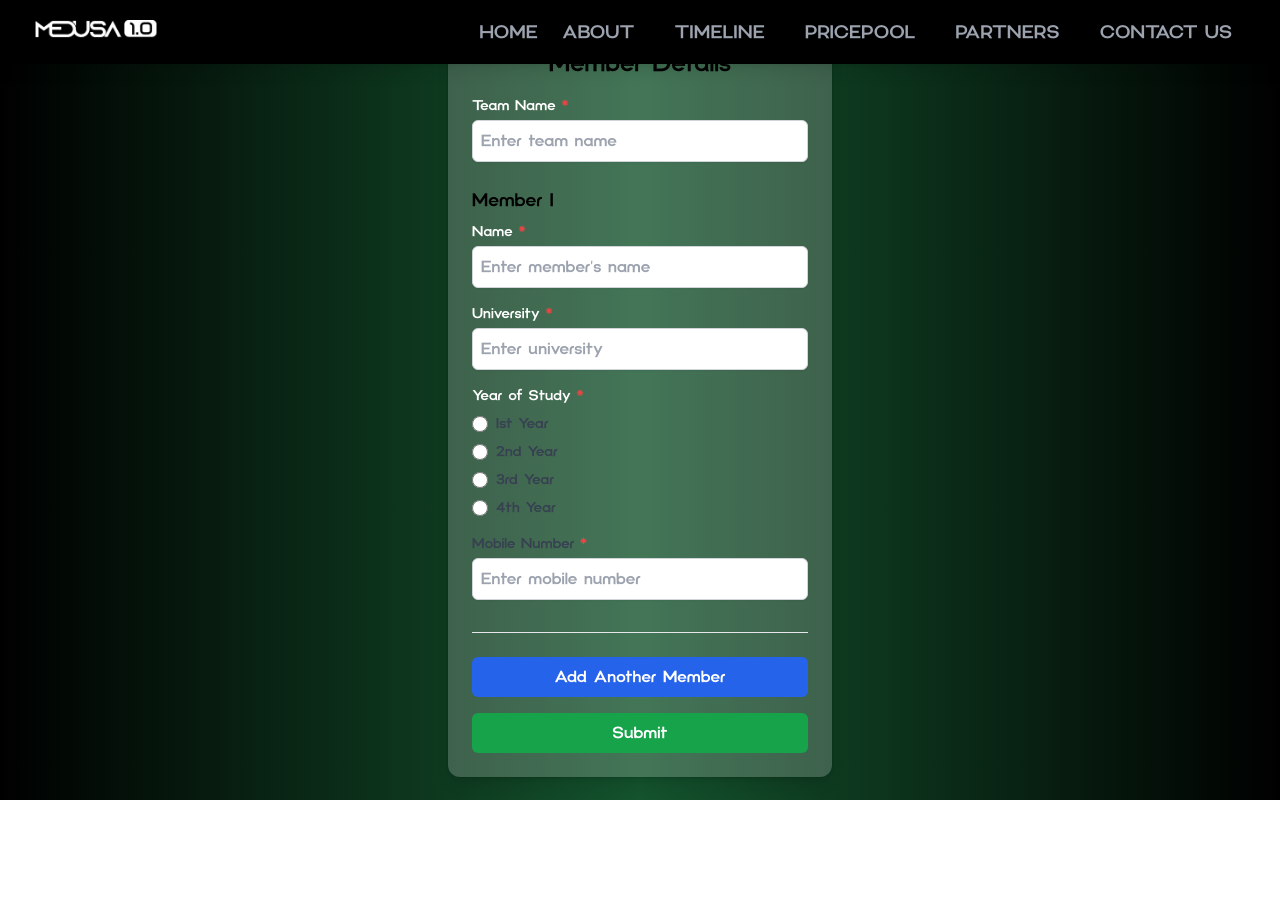
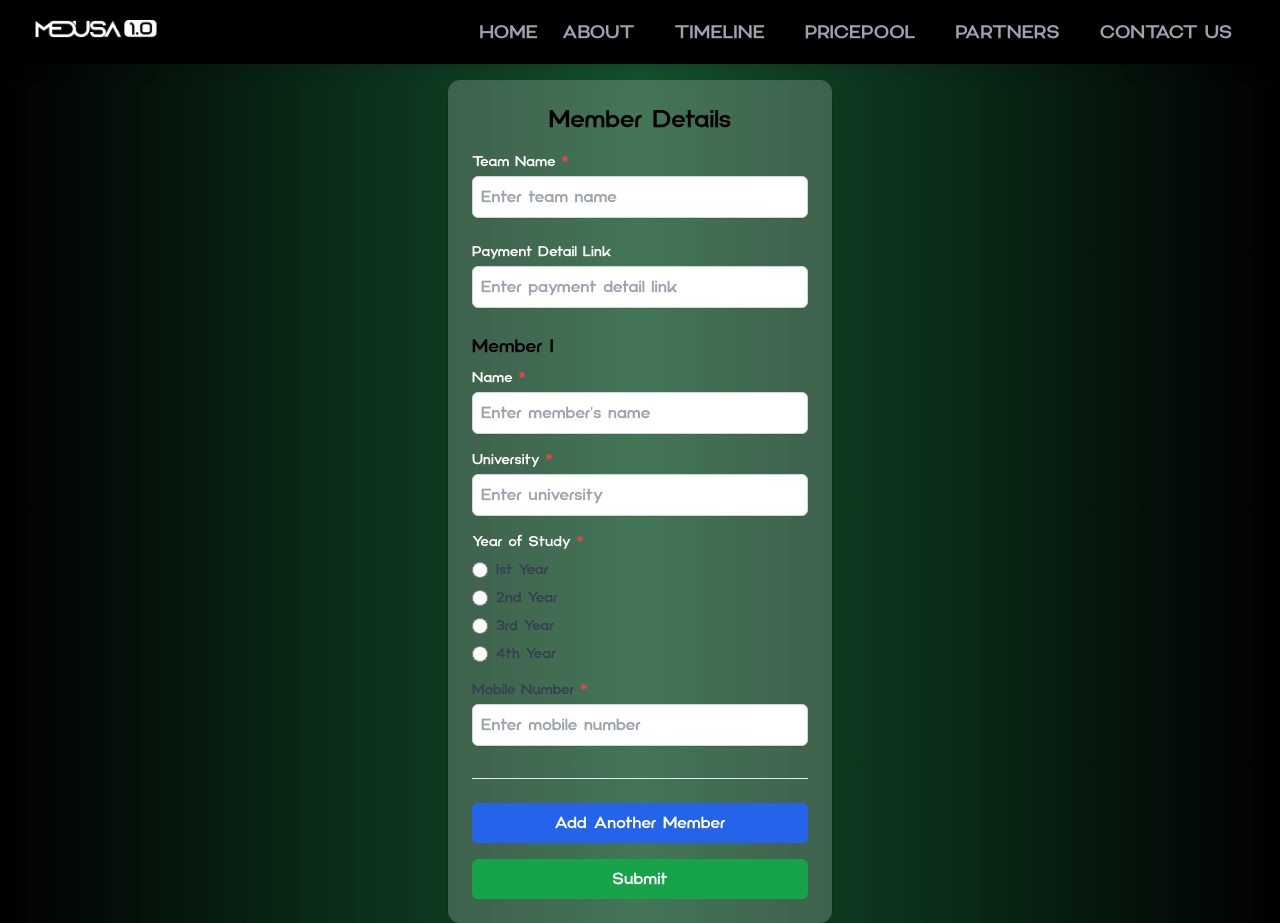
Before and after one commit to PathumUdayanga2002/MEDUSA_UOK_01, a React (Vite) app: page /register in a window 1280 px wide. Before the commit the page ends 800 px from the top, so only its background shows below. Built offline with nearby package versions, Linux system fonts and the light colour scheme.

Commit message:
complete the form

```diff
--- a/src/components/Registeration/Registeration.jsx
+++ b/src/components/Registeration/Registeration.jsx
@@ -4,7 +4,8 @@ const MemberDetailsForm = () => {
   const [members, setMembers] = useState([
     { name: "", university: "", yearOfStudy: "", mobileNumber: "" },
   ]);
-  const [teamName, setTeamName] = useState(""); // State for team name
+  const [teamName, setTeamName] = useState("");
+  const [paymentLink, setPaymentLink] = useState("");
   const [loading, setLoading] = useState(false);
   const [status, setStatus] = useState("");
 
@@ -21,8 +22,12 @@ const MemberDetailsForm = () => {
     setTeamName(e.target.value);
   };
 
+  const handlePaymentLinkChange = (e) => {
+    setPaymentLink(e.target.value);
+  };
+
   const handleAddMember = () => {
-    if (members.length < 5) {
+    if (members.length < 4) {
       setMembers([
         ...members,
         { name: "", university: "", yearOfStudy: "", mobileNumber: "" },
@@ -38,6 +43,7 @@ const MemberDetailsForm = () => {
     const form = new FormData();
 
     form.append("teamName", teamName);
+    form.append("paymentLink", paymentLink);
 
     members.forEach((member, index) => {
       form.append(`name_${index + 1}`, member.name);
@@ -56,6 +62,7 @@ const MemberDetailsForm = () => {
       if (result.result === "success") {
         setStatus("Success! Your form has been submitted.");
         setTeamName("");
+        setPaymentLink("");
         setMembers([
           { name: "", university: "", yearOfStudy: "", mobileNumber: "" },
         ]);
@@ -72,10 +79,10 @@ const MemberDetailsForm = () => {
   return (
     <div className="flex justify-center items-center min-h-screen bg-gradient-to-r font-techno from-black via-green-900 to-black">
       <form
-        className="isolate aspect-video w-96 rounded-xl bg-white/20 shadow-lg ring-1 ring-black/5 p-6"
+        className="isolate aspect-video w-96 rounded-xl bg-white/20 shadow-lg ring-1 ring-black/5 p-6 mt-20"
         onSubmit={handleSubmit}
       >
-        <h2 className="text-2xl font-semibold text-center mb-4">
+        <h2 className="text-2xl font-semibold text-center mb-4 ">
           Member Details
         </h2>
 
@@ -98,10 +105,29 @@ const MemberDetailsForm = () => {
           />
         </div>
 
+        {/* Payment Link */}
+        <div className="mb-6">
+          <label
+            htmlFor="paymentLink"
+            className="block text-sm font-medium text-white"
+          >
+            Payment Detail Link
+          </label>
+          <input
+            type="text"
+            id="paymentLink"
+            value={paymentLink}
+            onChange={handlePaymentLinkChange}
+            className="mt-1 block w-full p-2 border border-gray-300 rounded-md shadow-sm focus:ring-blue-500 focus:border-blue-500"
+            placeholder="Enter payment detail link"
+          />
+        </div>
+
         {members.map((member, index) => (
           <div key={index} className="mb-6 border-b pb-4 last:border-none">
             <h3 className="text-lg font-semibold mb-2">Member {index + 1}</h3>
 
+            {/* Member Name */}
             <div className="mb-4">
               <label
                 htmlFor={`name_${index}`}
@@ -121,6 +147,7 @@ const MemberDetailsForm = () => {
               />
             </div>
 
+            {/* University */}
             <div className="mb-4">
               <label
                 htmlFor={`university_${index}`}
@@ -140,6 +167,7 @@ const MemberDetailsForm = () => {
               />
             </div>
 
+            {/* Year of Study */}
             <div className="mb-4">
               <label className="block text-sm font-medium text-white">
                 Year of Study <span className="text-red-500">*</span>
@@ -170,6 +198,7 @@ const MemberDetailsForm = () => {
               </div>
             </div>
 
+            {/* Mobile Number */}
             <div className="mb-4">
               <label
                 htmlFor={`mobileNumber_${index}`}
@@ -191,23 +220,23 @@ const MemberDetailsForm = () => {
           </div>
         ))}
 
+        {/* Add Member Button */}
         <div className="mb-4">
           <button
             type="button"
             onClick={handleAddMember}
             className={`w-full py-2 px-4 rounded-md ${
-              members.length < 5
+              members.length < 4
                 ? "bg-blue-600 text-white hover:bg-blue-700 focus:ring-2 focus:ring-blue-500 focus:ring-offset-2"
                 : "bg-gray-300 text-gray-500 cursor-not-allowed"
             }`}
-            disabled={members.length >= 5}
+            disabled={members.length >= 4}
           >
-            {members.length < 5
-              ? "Add Another Member"
-              : "Maximum Members Reached"}
+            {members.length < 4 ? "Add Another Member" : "Maximum Members Reached"}
           </button>
         </div>
 
+        {/* Submit Button */}
         <div>
           <button
             type="submit"
```
